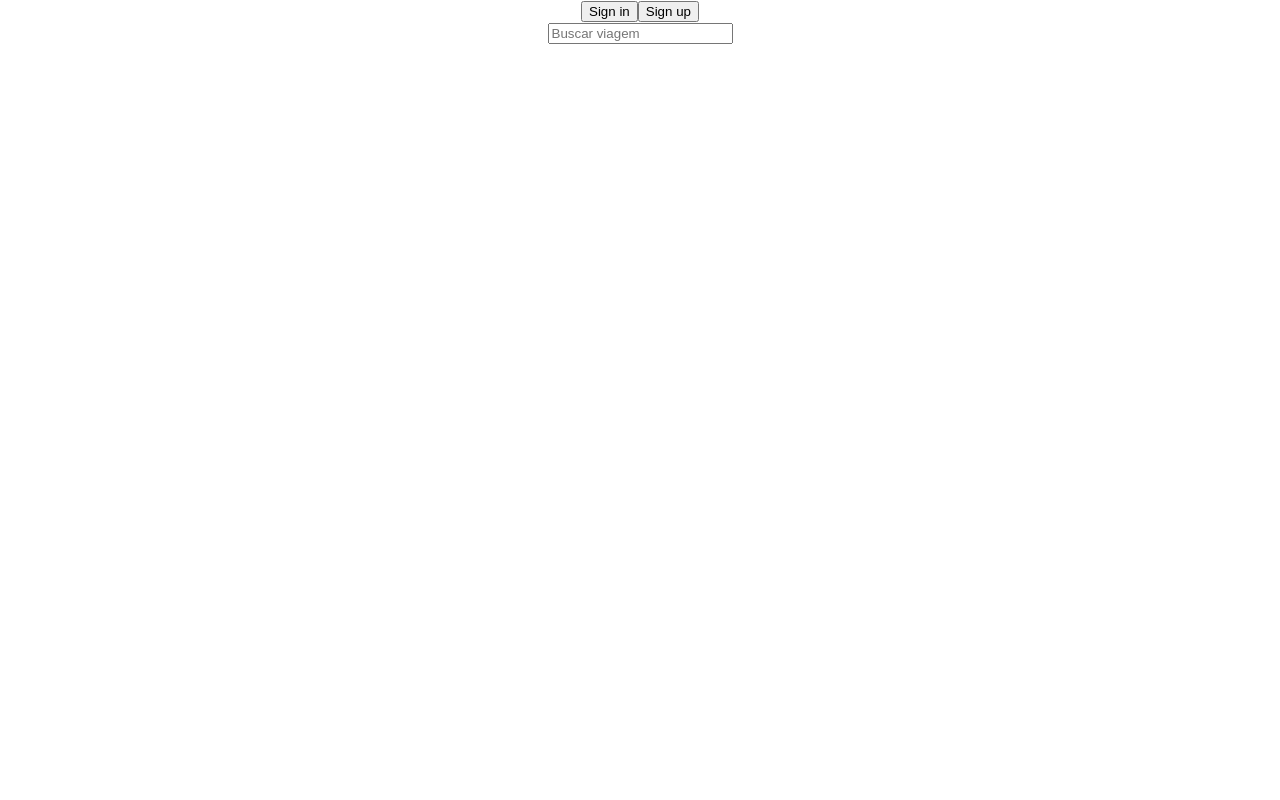
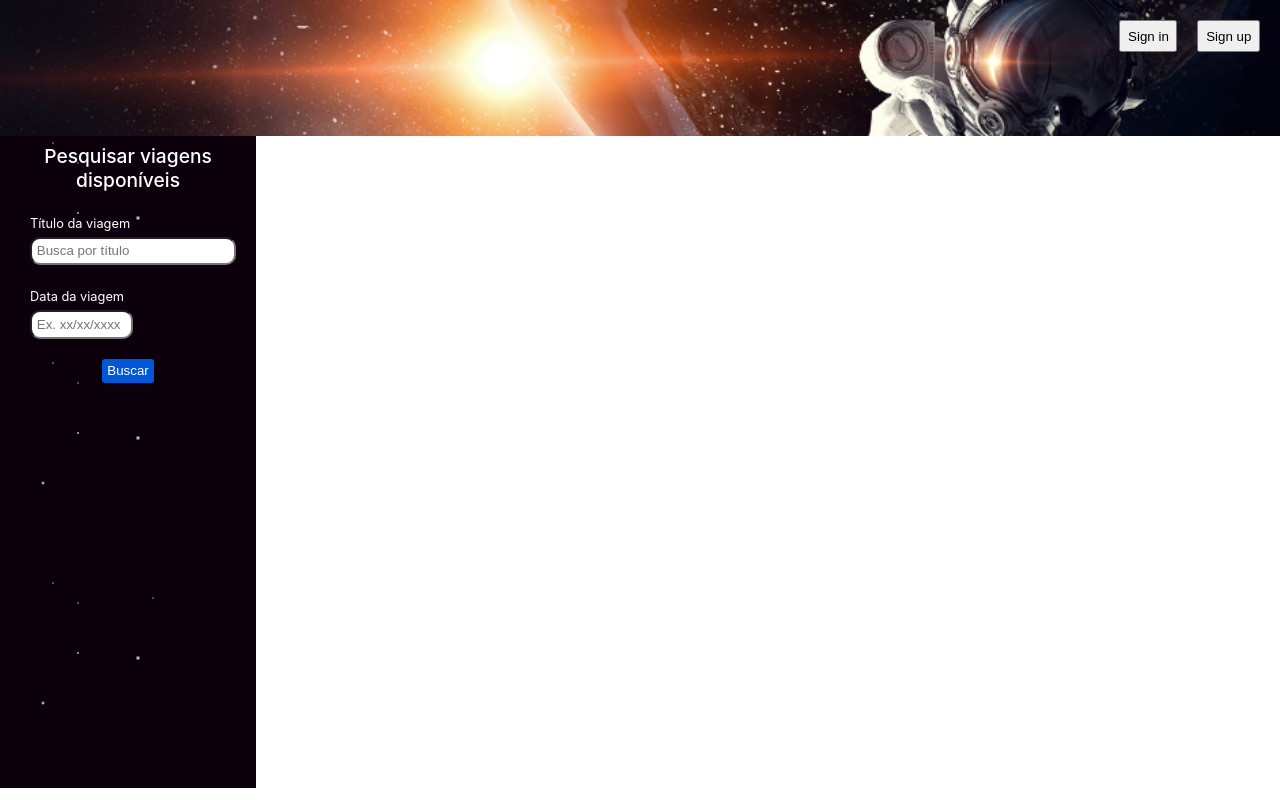
Before and after one commit to future4code/Juliana-Pedroso, a React (Create React App) app in the folder semana10/labex/: page / in a window 1280 px wide. Built offline with nearby package versions, Linux system fonts and the light colour scheme.

Commit message:
criação das rotas e estilização do header

```diff
--- a/semana10/labex/package.json
+++ b/semana10/labex/package.json
@@ -9,6 +9,7 @@
     "axios": "^0.21.1",
     "react": "^17.0.1",
     "react-dom": "^17.0.1",
+    "react-router-dom": "^5.2.0",
     "react-scripts": "4.0.1",
     "styled-components": "^5.2.1",
     "web-vitals": "^0.2.4"
--- a/semana10/labex/src/App.js
+++ b/semana10/labex/src/App.js
@@ -1,12 +1,10 @@
 import React from 'react';
 import './App.css';
-import Home from './components/HomePage/HomePage'
+import Router from './components/Router/Router'
 
 function App() {
   return (
-    <div className="App">
-      <Home />
-    </div>
+    <Router />
   );
 }
 
--- a/semana10/labex/src/components/HomePage/Header.js
+++ b/semana10/labex/src/components/HomePage/Header.js
@@ -1,15 +1,20 @@
 import React from "react";
-import Cover from '../../img/astronaut.jpg'
+import Cover from "../../img/cover.png";
+import { HeaderCover, ContainerAccessButtons } from "./styled";
+import { useHistory } from "react-router-dom";
+import { goToLoginPage, goToApplicationFormPage } from '../Router/Coordinator';
 
 export default function Header() {
+  const history = useHistory()
+
   return (
     <div>
-      {/* <img src ={Cover} alt="Capa"/> */}
-      <button>Sign in</button>
-      <button>Sign up</button>
-      <div>
-        <input placeholder="Buscar viagem"></input>
-      </div>
+      <HeaderCover src={Cover} alt="Capa" />
+      <ContainerAccessButtons>
+        <button onClick={() => goToLoginPage(history)}>Sign in</button>
+        <button onClick={() => goToApplicationFormPage(history)}>Sign up</button>
+      </ContainerAccessButtons>
+
     </div>
   );
 }
--- a/semana10/labex/src/components/HomePage/HomePage.js
+++ b/semana10/labex/src/components/HomePage/HomePage.js
@@ -1,9 +1,12 @@
 import { React, useState, useEffect } from 'react';
-import Header from './Header'
+import Main from './Main'
 import axios from 'axios'
 
 export default function HomePage () {
     return(
-        <Header />
+        <div>
+            <Main />
+        </div>
+
     )
 }
--- a/semana10/labex/src/components/HomePage/Main.js
+++ b/semana10/labex/src/components/HomePage/Main.js
@@ -0,0 +1,24 @@
+import React from "react";
+import { ContainerMain, ContainerFilter } from "./styled";
+
+export default function Main() {
+  return (
+    <ContainerMain>
+      <ContainerFilter>
+        <div className="space stars1"></div>
+        <p>Pesquisar viagens disponíveis</p>
+        <label>Título da viagem</label>
+          <input className="search-title" placeholder="Busca por título"></input>
+        <div>
+          <label>Data da viagem</label>
+          <input className="search-date" placeholder="Ex. xx/xx/xxxx"></input>
+        </div>
+        <div>
+          <button>Buscar</button>
+        </div>
+
+      </ContainerFilter>
+        <div className='grid-trips'></div>
+    </ContainerMain>
+  );
+}
--- a/semana10/labex/src/components/HomePage/styled.js
+++ b/semana10/labex/src/components/HomePage/styled.js
@@ -1,8 +1,118 @@
-import styled from 'styled-components'
+import styled from "styled-components";
 
-// export const HeaderCover = styled.img`
-//     background: no-repeat;
-//     background-size: cover;
-//     width: 100vw;
-//     height: 30vh;
-// `;
+export const HeaderCover = styled.img`
+  display: flex;
+  align-items: center;
+  min-width: 100%;
+  height: 17vh;
+  position: fixed;
+`;
+
+export const ContainerAccessButtons = styled.div`
+  display: flex;
+  justify-content: flex-end;
+  flex-wrap: wrap;
+  padding: 10px;
+
+  button {
+    margin: 10px;
+    padding: 0.5em;
+    z-index: 1;
+  }
+`;
+
+export const ContainerMain = styled.div`
+  p {
+    text-align: center;
+    margin-top: 9vh;
+    color: #fff;
+    font-size: 1.2em;
+    font-weight: 500;
+  }
+
+  .grid-trips {
+    background-color: #000;
+  }
+`;
+
+export const ContainerFilter = styled.div`
+  width: 20vw;
+  height: 89.5vh;
+  background: #000;
+  position: absolute;
+  z-index: -1;
+
+  .space {
+    background: rgba(128, 0, 128, 0.1) center / 200px 200px round;
+    bottom: 0;
+    left: 0;
+    position: absolute;
+    right: 0;
+    top: 6.9vh;
+    z-index: -1;
+  }
+
+  .stars1 {
+    background-image: radial-gradient(
+        1px 1px at 25px 5px,
+        white,
+        rgba(255, 255, 255, 0)
+      ),
+      radial-gradient(1px 1px at 50px 25px, white, rgba(255, 255, 255, 0)),
+      radial-gradient(1px 1px at 125px 20px, white, rgba(255, 255, 255, 0)),
+      radial-gradient(1.5px 1.5px at 50px 75px, white, rgba(255, 255, 255, 0)),
+      radial-gradient(2px 2px at 15px 125px, white, rgba(255, 255, 255, 0)),
+      radial-gradient(2.5px 2.5px at 110px 80px, white, rgba(255, 255, 255, 0));
+  }
+
+  label {
+    color: #fff;
+    margin: 0 30px;
+    font-size: 0.8em;
+    padding: auto;
+  }
+
+  input {
+    display: flex;
+    margin: 5px 30px 20px 30px;
+    padding: 0.3rem;
+    border-radius: 10px;
+    z-index: 3;
+
+    &:hover {
+      border: 3px solid #0057d8;
+    }
+  }
+
+  .search-title {
+    width: 15vw;
+  }
+
+  .search-date {
+    width: 7vw;
+    z-index: -1;
+  }
+
+  button {
+    display: flex;
+    flex-direction: row;
+    align-items: center;
+    justify-content: center;
+    margin: auto;
+    position: center;
+    background-color: #0057d8;
+    color: #fff;
+    font-weight: 400;
+    width: auto;
+    border-radius: 3px;
+    padding: 0.3rem;
+    border: transparent;
+
+    &:hover {
+      cursor: pointer;
+      background-color: #0087d8;
+      transition: 300ms;
+      border: 2px solid #fff;
+    }
+  }
+`;
--- /dev/null
+++ b/semana10/labex/src/components/Router/Coordinator.js
@@ -0,0 +1,7 @@
+export const goToLoginPage = (history) => {
+    history.push('/login')
+}
+
+export const goToApplicationFormPage = (history) => {
+    history.push('/application-form')
+}
--- a/semana10/labex/src/components/Router/Router.js
+++ b/semana10/labex/src/components/Router/Router.js
@@ -1,8 +1,43 @@
-import { React, useState, useEffect } from 'react';
-import axios from 'axios'
+import React from "react";
+import { BrowserRouter, Switch, Route } from "react-router-dom";
+import Header from "../HomePage/Header";
+import HomePage from "../HomePage/HomePage";
+import ApplicationFormPage from "../ApplicationFormPage/ApplicationFormPage";
+import LoginPage from "../LoginPage/LoginPage";
+import CreateTripPage from "../CreateTripPage/CreateTripPage";
+import ListTripsPage from "../ListTripsPage/ListTripsPage";
+import TripDetailsPage from "../TripDetailsPage/TripDetailsPage";
 
-export default function Router () {
-    return(
-        <div>Página para gerenciar viagens</div>
-    )
+export default function Router() {
+  return (
+    <BrowserRouter>
+      <Header />
+      <Switch>
+        <Route exact path="/">
+          <HomePage />
+        </Route>
+
+        <Route exact path="/application-form">
+          <ApplicationFormPage />
+        </Route>
+
+        <Route exact path="/login">
+          <LoginPage />
+        </Route>
+
+        <Route exact path="/trips-create">
+          <CreateTripPage />
+        </Route>
+
+        <Route exact path="/trips-list">
+          <ListTripsPage />
+        </Route>
+
+        <Route exact path="/trips-details">
+          <TripDetailsPage />
+        </Route>
+        <Route></Route>
+      </Switch>
+    </BrowserRouter>
+  );
 }
```
Also changed, not shown: semana10/labex/src/components/Router/styled.js (deleted), semana10/labex/src/img/cover.png (added), 1 other file (tests, documents, lock files or other folders).
